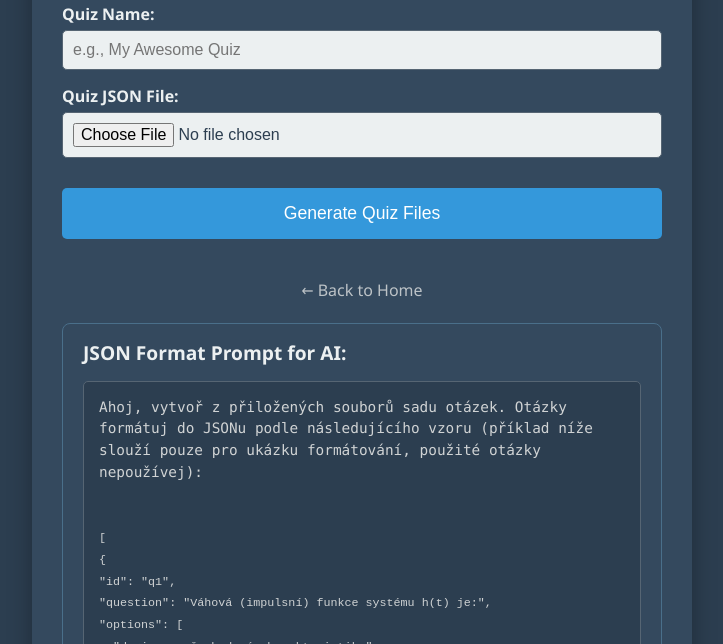
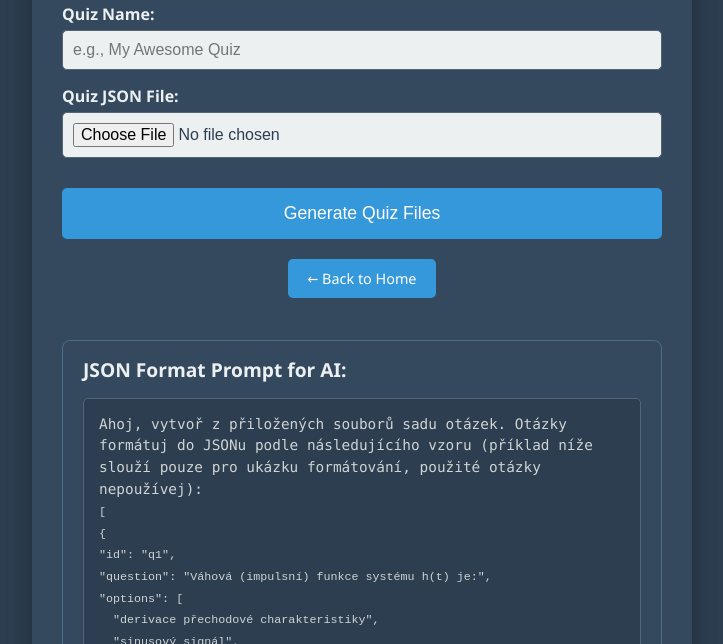
Before and after one commit to mates-exe/Quiz-Maker, a website: page upload.html in a window 1280 px wide. Shown: the part 156-800 px from the top of the page, without its empty margins (278-1001 px from the left). Drawn offline with Linux system fonts and the light colour scheme.

Commit message:
Add files via upload

```diff
--- a/style.css
+++ b/style.css
@@ -176,13 +176,20 @@ label {
 }
 
 .home-link {
-    margin-top: 20px;
     display: inline-block;
-    color: #bdc3c7;
+    background-color: #3498db;
+    color: white;
+    padding: 10px 20px;
     text-decoration: none;
+    border-radius: 5px;
+    transition: background-color 0.2s ease;
+    font-size: 0.9em;
+    margin-bottom: 20px; /* Space below the button */
+    border: none;
+    cursor: pointer;
 }
 .home-link:hover {
-    color: #ffffff;
+    background-color: #2980b9;
 }
 
 /* Styles for JSON Format Example */
```
Also changed, not shown: quizzes/ZKY-filtred/index.html (+2 -2 lines), quizzes/ZKY-vse/index.html (+2 -2 lines), upload.html (+1 -3 lines).
